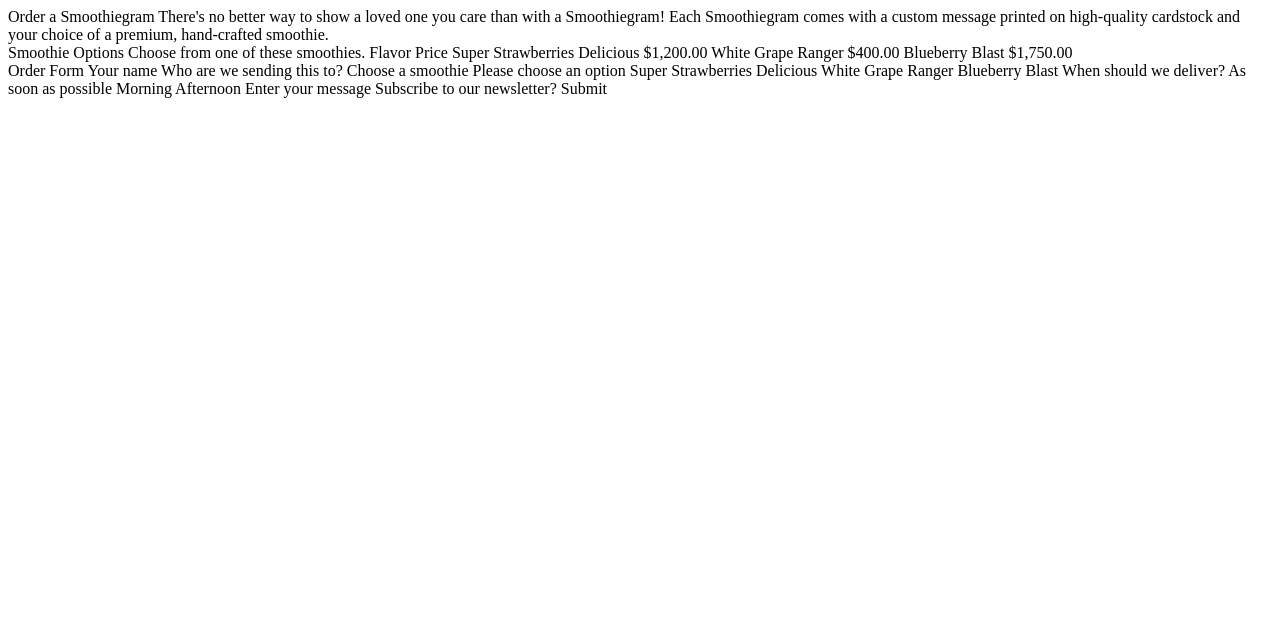
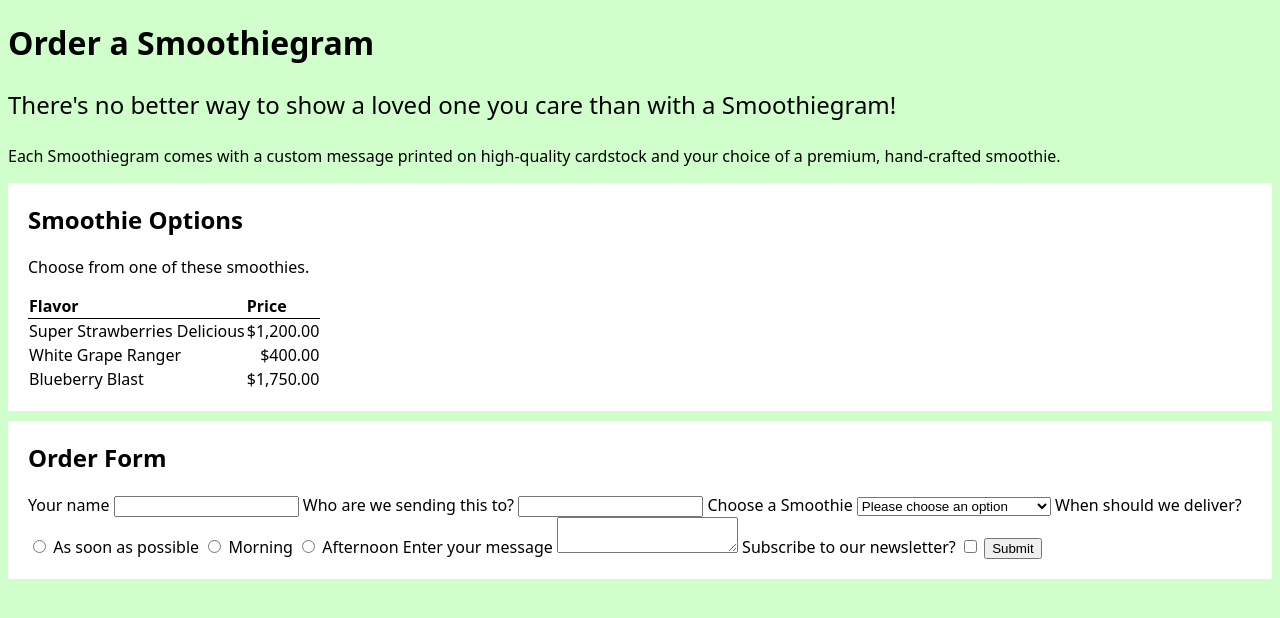
Before and after one commit to LincolnJBunker/superEpicSmoothies, a plain HTML site: page index.html in a window 1280 px wide. Drawn offline with Linux system fonts and the light colour scheme.

Commit message:
commit #2

```diff
--- a/index.html
+++ b/index.html
@@ -4,25 +4,83 @@
     <meta charset="UTF-8" />
     <meta name="viewport" content="width=device-width, initial-scale=1.0" />
     <title>Order a Smoothiegram!</title>
+    <link rel="stylesheet" href="styles.css"/>
   </head>
 
   <body>
     <header>
-      Order a Smoothiegram There's no better way to show a loved one you care than with a
-      Smoothiegram! Each Smoothiegram comes with a custom message printed on high-quality cardstock
-      and your choice of a premium, hand-crafted smoothie.
+      <h1>Order a Smoothiegram</h1>
+
+      <p class="lead"> There's no better way to show a loved one you care than with a
+        Smoothiegram!</p>
+
+        <p>Each Smoothiegram comes with a custom message printed on high-quality cardstock
+        and your choice of a premium, hand-crafted smoothie.</p>
+
     </header>
 
     <main>
       <section>
-        Smoothie Options Choose from one of these smoothies. Flavor Price Super Strawberries
-        Delicious $1,200.00 White Grape Ranger $400.00 Blueberry Blast $1,750.00
+        <h2>Smoothie Options</h2>
+        <p>Choose from one of these smoothies.</p>
+        <table>
+          <thead>
+            <tr>
+              <th>Flavor</th>
+              <th>Price</th>
+            </tr>
+          </thead>
+          <tbody>
+            <tr>
+              <td>Super Strawberries Delicious </td>
+              <td class="price">$1,200.00</td>
+            </tr>
+            <tr>
+              <td>White Grape Ranger</td>
+              <td class="price">$400.00</td>
+            </tr>
+            <tr>
+              <td>Blueberry Blast</td>
+              <td class="price">$1,750.00</td>
+            </tr>
+          </tbody>
+        </table>
       </section>
 
       <section>
-        Order Form Your name Who are we sending this to? Choose a smoothie Please choose an option
-        Super Strawberries Delicious White Grape Ranger Blueberry Blast When should we deliver? As
-        soon as possible Morning Afternoon Enter your message Subscribe to our newsletter? Submit
+        <h2>Order Form</h2>
+        <label>Your name</label>
+        <input type="text" name="sender" />
+
+        <label>Who are we sending this to?</label>
+        <input type="text" name="recipient">
+
+        <label>Choose a Smoothie</label>
+        <select name="smoothie">
+          <option value="Choose yo option">Please choose an option</option>
+          <option value="Super Strawberries Delicious">Super Strawberries Delicious</option>
+          <option value="White Grape Ranger">White Grape Ranger</option>
+          <option value="Blueberry Blast">Blueberry Blast</option>
+        </select>
+
+        <span>When should we deliver?</span>
+
+        <input type="radio" name="delivery-time" value="asap">
+        <label>As soon as possible </label>
+
+        <input type="radio" name="delivery-time" value="am">
+        <label>Morning</label>
+
+        <input type="radio" name="delivery-time" value="pm">
+        <label>Afternoon</label>
+
+        <label>Enter your message</label>
+        <textarea name="Enter-Message"></textarea>
+
+        <label>Subscribe to our newsletter? </label>
+        <input type="checkbox" name="sub">
+
+        <button type="submit">Submit</button>
       </section>
     </main>
   </body>
--- /dev/null
+++ b/styles.css
@@ -0,0 +1,36 @@
+body{
+    font-family: system-ui, sans-serif;
+    background: #d1ffcc;
+}
+
+.lead{
+    font-size: 1.5em;
+    font-weight: 300
+}
+
+section{
+    background: white;
+    padding: 20px;
+    margin: 10px 0;
+}
+
+section h2{
+    margin-top: 0;
+}
+
+th{
+    text-align: start;
+    border-bottom: 1px solid black;
+}
+table{
+    border-collapse: collapse;
+}
+
+th,
+td {
+    padding: 5px, 10px;
+}
+
+td.price{
+    text-align: end;
+}
```
